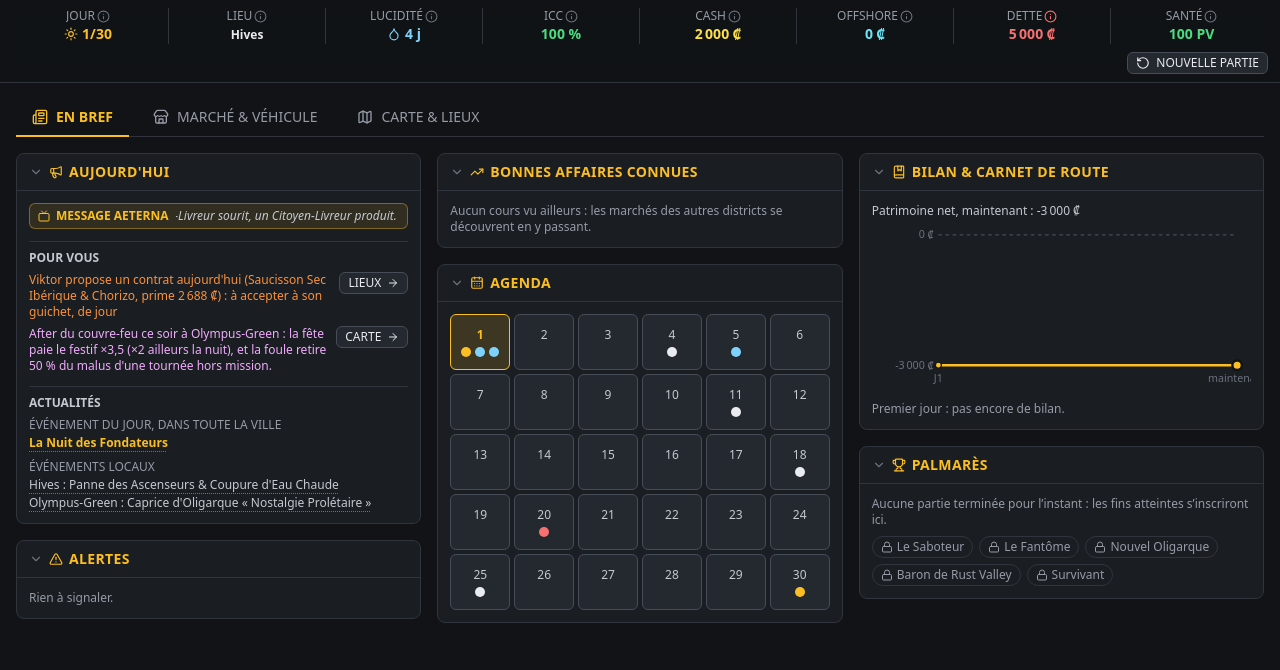
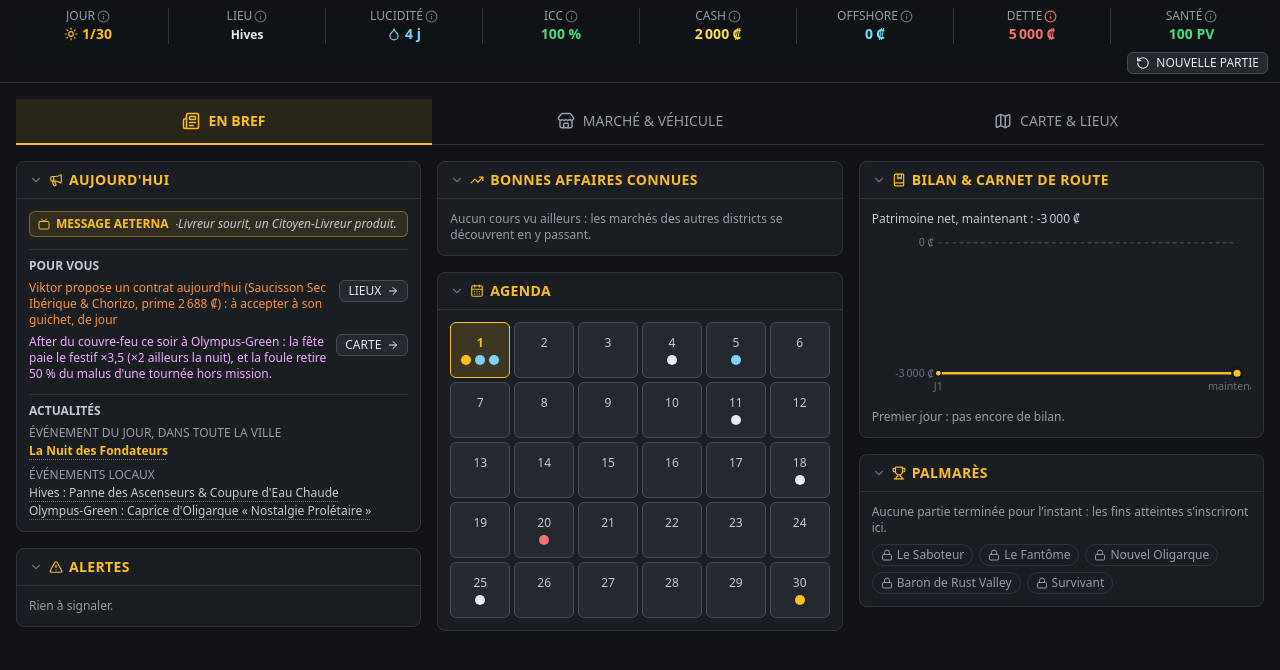
Before and after one commit to Jyhem2000/concordia, a React (Vite) app: page / in a window 1280 px wide. Shown: the top 670 px of the page. Built offline with nearby package versions, Linux system fonts and the light colour scheme.

Commit message:
En bref : encarts répartis en colonnes équilibrées par la hauteur ; onglets du grand écran sur toute la largeur, un tiers chacun
Co-Authored-By: Claude Opus 5.5 <noreply@anthropic.com>

```diff
--- a/src/index.css
+++ b/src/index.css
@@ -88,11 +88,6 @@
 }
 
 /* Images en pixel art : agrandies sans flou (chap. 7) */
-/* En bref sur grand écran : autant de colonnes que la place en tient, chacune élargie à parts égales */
-@utility grid-cols-panels {
-  grid-template-columns: repeat(auto-fit, minmax(20rem, 1fr));
-}
-
 @utility pixelated {
   image-rendering: pixelated;
 }
--- a/src/ui/GameScreen.tsx
+++ b/src/ui/GameScreen.tsx
@@ -92,9 +92,12 @@ export default function GameScreen() {
                 <RoadReportPanel />
               </div>
             )}
-            {/* En bref : sur grand écran, ses colonnes thématiques, élargies ou repliées selon la place */}
+            {/*
+              En bref : sur grand écran, autant de colonnes que la place en tient (largeur minimale fixe), élargies à parts
+              égales ; les encarts s'y répartissent dans l'ordre de lecture, équilibrés par leur hauteur
+            */}
             <div
-              className={`min-w-0 flex-col gap-4 motion-safe:animate-fade-in md:col-span-5 md:grid-cols-panels md:items-start ${tab === 'fil' ? 'flex' : 'hidden'} ${TAB_GROUP[tab] === 'brief' ? 'md:grid' : 'md:hidden'}`}
+              className={`min-w-0 flex-col gap-4 motion-safe:animate-fade-in md:col-span-5 md:columns-xs md:*:mb-4 md:*:break-inside-avoid ${tab === 'fil' ? 'flex' : 'hidden'} ${TAB_GROUP[tab] === 'brief' ? 'md:block' : 'md:hidden'}`}
             >
               <FilView onGo={go} />
             </div>
--- a/src/ui/TabBar.tsx
+++ b/src/ui/TabBar.tsx
@@ -57,13 +57,13 @@ export default function TabBar({ current, tabs, onPick }: TabBarProps) {
   )
 }
 
-/** Onglets du grand écran, sous le bandeau, masqués sur téléphone */
+/** Onglets du grand écran, sous le bandeau : toute la largeur de l'écran de jeu, un tiers chacun ; masqués sur téléphone */
 export function DesktopTabs({ current, onPick }: Omit<TabBarProps, 'tabs'>) {
   const { t } = useI18n()
   const group = TAB_GROUP[current]
   return (
     <nav aria-label={t.tabs.label} className="hidden md:col-span-5 md:block">
-      <ul className="flex gap-2 border-b border-line">
+      <ul className="grid grid-cols-3 border-b border-line">
         {GROUPS.map((id) => {
           const Icon = groupIcons[id]
           const active = id === group
@@ -73,11 +73,13 @@ export function DesktopTabs({ current, onPick }: Omit<TabBarProps, 'tabs'>) {
                 type="button"
                 aria-pressed={active}
                 onClick={() => onPick(GROUP_TAB[id])}
-                className={`-mb-px flex items-center gap-2 border-b-2 px-4 py-2 text-sm uppercase ${FOCUS_RING} ${
-                  active ? 'border-accent font-bold text-accent' : 'border-transparent text-ink-muted hover:text-ink-soft'
+                className={`-mb-px flex w-full items-center justify-center gap-2 border-b-2 px-4 py-3 text-sm uppercase transition-colors ${FOCUS_RING} ${
+                  active
+                    ? 'border-accent bg-accent/10 font-bold text-accent'
+                    : 'border-transparent text-ink-muted hover:bg-raised hover:text-ink-soft'
                 }`}
               >
-                <Icon size={16} aria-hidden="true" />
+                <Icon size={18} aria-hidden="true" />
                 {t.tabs.groups[id]}
               </button>
             </li>
--- a/src/ui/fil/FilView.tsx
+++ b/src/ui/fil/FilView.tsx
@@ -71,9 +71,6 @@ type DealRowProps = {
   here?: boolean
 }
 
-/** Colonne d'En bref sur grand écran ; sur téléphone, ses encarts se rangent directement dans la page */
-const COLUMN = 'contents md:flex md:min-w-0 md:flex-col md:gap-4'
-
 /** Intitulé d'une rubrique d'encart, et séparation de la précédente */
 const SECTION = 'mb-1.5 text-xs font-bold text-ink-soft uppercase'
 const SEPARATED = 'mt-3 border-t border-line pt-2'
@@ -82,21 +79,15 @@ const SEPARATED = 'mt-3 border-t border-line pt-2'
 export default function FilView({ onGo }: FilViewProps) {
   return (
     <>
-      {/* Grand écran : la journée, puis les décisions, puis le bilan ; sur téléphone, les encarts se suivent */}
-      <div className={COLUMN}>
+      {/* Dans l'ordre de lecture : la journée, les décisions, le bilan ; sur grand écran, répartis en colonnes */}
       <BriefingPanel />
       <TodayPanel onGo={onGo} />
       <AlertsPanel onGo={onGo} />
-      </div>
-      <div className={COLUMN}>
       <DealsPanel />
       <CalendarPanel />
       <ObjectivesPanel />
-      </div>
-      <div className={COLUMN}>
       <JournalPanel />
       <RecordsPanel />
-      </div>
     </>
   )
 }
```
Also changed, not shown: 1 other file (tests, documents, lock files or other folders). Lines whose indentation alone changed are shown as unchanged.
